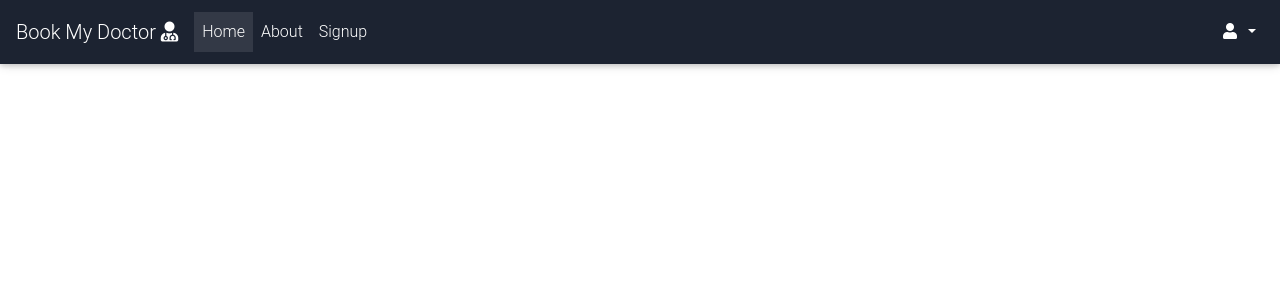
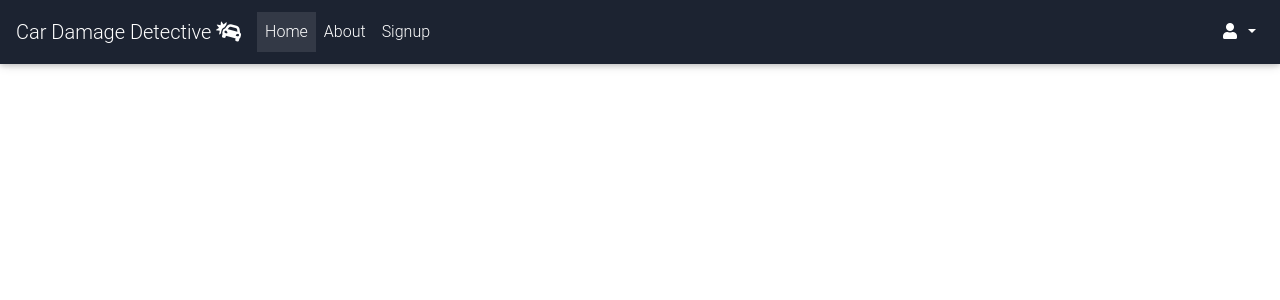
Before and after one commit to namitdoshi/car-damage-detective-web, a Flask app: page / in a window 1280 px wide. Shown: the top 300 px of the page. Run offline with Flask 2, Linux system fonts and the light colour scheme; some libraries are stand-ins or nearby versions.

Commit message:
project name updated

```diff
--- a/templates/navbar-v1.html
+++ b/templates/navbar-v1.html
@@ -1,6 +1,6 @@
 <!--Navbar -->
 <nav class="navbar fixed-top navbar-expand-lg navbar-dark scrolling-navbar mdb-color darken-4">
-  <a class="navbar-brand" href="#">Book My Doctor <i class="fas fa-user-md"></i></a>
+  <a class="navbar-brand" href="#">Car Damage Detective <i class="fas fa-car-crash"></i></a>
   <button class="navbar-toggler" type="button" data-toggle="collapse" data-target="#navbarSupportedContent-333"
     aria-controls="navbarSupportedContent-333" aria-expanded="false" aria-label="Toggle navigation">
     <span class="navbar-toggler-icon"></span>
@@ -25,7 +25,7 @@
           aria-expanded="false">
           <i class="fas fa-user"></i>
         </a>
-        <div class="dropdown-menu dropdown-menu-left dropdown-default" aria-labelledby="navbarDropdownMenuLink-333">
+        <div class="dropdown-menu dropdown-menu-right dropdown-default" aria-labelledby="navbarDropdownMenuLink-333">
           <a class="dropdown-item" href="#login">Login</a>
         </div>
       </li>
```
